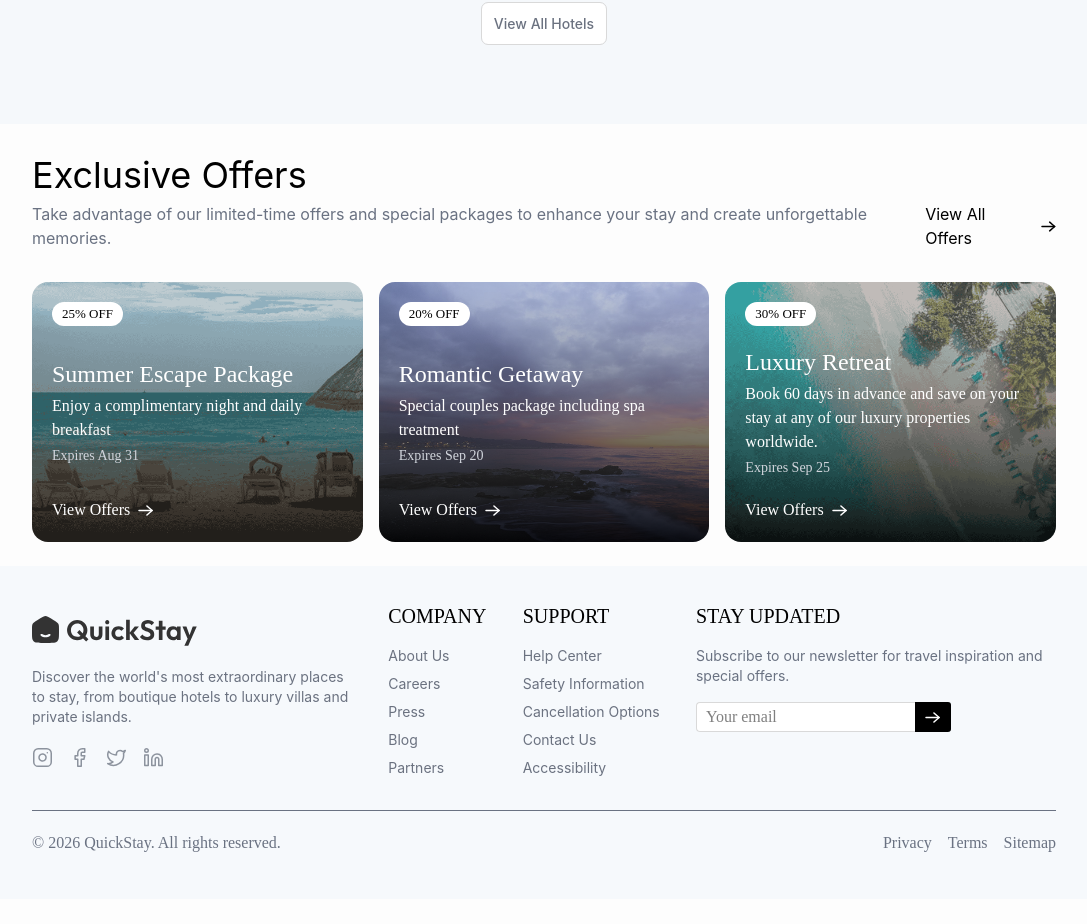
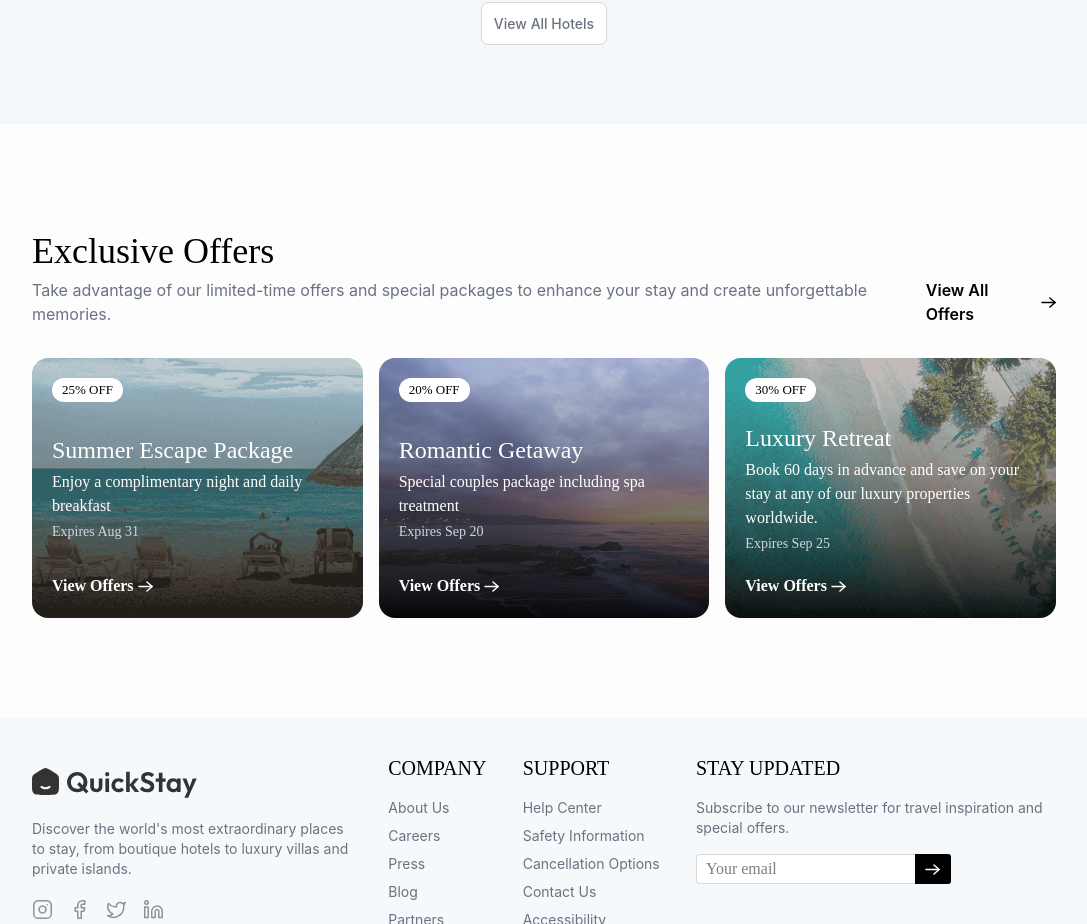
Before and after one commit to YosseufDEV/Quickstay, a React (Vite) app: page / in a window 1280 px wide. Shown: the part 1556-2480 px from the top of the page, without its empty margins (96-1183 px from the left). Before the commit the page ends 2455 px from the top, so only its background shows below. Built offline with nearby package versions, Linux system fonts and the light colour scheme.

Commit message:
Decreased Animated Arrow coupling

```diff
--- a/src/Components/AnimatedArrow/AnimatedArrow.tsx
+++ b/src/Components/AnimatedArrow/AnimatedArrow.tsx
@@ -1,17 +1,16 @@
 import ArrowIcon from "@/assets/arrowIcon.svg?react"
 import { useGSAP } from "@gsap/react";
-import { useRef, useState } from "react";
+import { useEffect, useRef, useState } from "react";
 import gsap from "gsap";
 
 interface AnimatedArrowProps {
-    text: string,
     size?: number,
     color?: string,
+    hovered: boolean,
 }
 
-const AnimatedArrow = ({ text="", size=25, color="#fff" }: AnimatedArrowProps) => {
+const AnimatedArrow = ({ hovered=false, size=25, color="#fff" }: AnimatedArrowProps) => {
     const currentRef = useRef(null);
-    const [hovered, setHovered] = useState(false);
 
     useGSAP(() =>{
         gsap.to(".arrow path", { stroke: color, width: `${size}px`, height: `${size}px`, duration: 0 })
@@ -21,8 +20,7 @@ const AnimatedArrow = ({ text="", size=25, color="#fff" }: AnimatedArrowProps) =
     }, { scope: currentRef, dependencies: [hovered] })
 
     return (
-        <div onMouseEnter={() => setHovered(true)} onMouseLeave={() => setHovered(false)} ref={currentRef} className="flex items-center gap-2 cursor-pointer h-fit">
-            { text }
+        <div ref={currentRef} className="flex items-center gap-2 cursor-pointer h-fit">
             <ArrowIcon  className="arrow stroke-white relative"/>
         </div>
     )
--- a/src/Components/Footer/Footer.tsx
+++ b/src/Components/Footer/Footer.tsx
@@ -22,6 +22,7 @@ const Footer = () => {
                         <LinkedInIcon />
                     </div>
                 </div>
+
                 <div className="flex flex-col gap-4">
                     <h3 className="text-xl font-[Playfair] text-black">COMPANY</h3>
                     <ul className="flex flex-col gap-2 text-sm font-[Inter] text-[#6B7280]">
@@ -32,6 +33,7 @@ const Footer = () => {
                         <li>Partners</li>
                     </ul>
                 </div>
+
                 <div className="flex flex-col gap-4">
                     <h3 className="text-xl font-[Playfair] text-black">SUPPORT</h3>
                     <ul className="flex flex-col gap-2 text-sm font-[Inter] text-[#6B7280]">
@@ -42,6 +44,7 @@ const Footer = () => {
                         <li>Accessibility</li>
                     </ul>
                 </div>
+
                 <div className="flex flex-col gap-4">
                     <h1 className="font-[Playfair] text-xl text-black">STAY UPDATED</h1>
                     <p className="max-w-90 text-sm text-gray-500">Subscribe to our newsletter for travel inspiration and special offers.</p>
@@ -52,8 +55,11 @@ const Footer = () => {
                         </button>
                     </form>
                 </div>
+
             </div>
+
             <hr className="border-gray-500"/>
+
             <div className="py-5 flex justify-between w-full font-[Outfit] text-gray-500">
                 <p>© 2026 QuickStay. All rights reserved.</p>
                 <ul className="flex gap-4">
--- a/src/Views/HomeView/Components/ExclusiveOffers/ExclusiveOffers.tsx
+++ b/src/Views/HomeView/Components/ExclusiveOffers/ExclusiveOffers.tsx
@@ -3,6 +3,8 @@ import OfferImage1 from "@/assets/exclusiveOfferCardImg1.png"
 import OfferImage2 from "@/assets/exclusiveOfferCardImg2.png"
 import OfferImage3 from "@/assets/exclusiveOfferCardImg3.png"
 import AnimatedArrow from "@/Components/AnimatedArrow/AnimatedArrow"
+import { useHover } from "@/hooks/customHooks"
+import { useRef } from "react"
 
 const ExclusiveOffers = () => {
     const offers = [
@@ -39,13 +41,19 @@ const ExclusiveOffers = () => {
             imgSrc={offer.src}
         />)
 
+    const arrowParentRef = useRef(null);
+    const hovered = useHover(arrowParentRef);
+
     return (
-        <div className="content-container w-full min-h-[50vh] flex flex-col gap-8">
+        <div className="content-container w-full min-h-[50vh] flex flex-col gap-8 py-25!">
             <div>
-                <p className="text-[36px]">Exclusive Offers</p>
+                <p className="text-[36px] font-[Playright]">Exclusive Offers</p>
                 <div className="flex justify-between">
                     <p className="text-gray-500">Take advantage of our limited-time offers and special packages to enhance your stay and create unforgettable memories.</p>
-                    <AnimatedArrow text={"View All Offers"} color={"black"}/>
+                    <div className="font-semibold flex items-center gap-1 cursor-pointer" ref={arrowParentRef}>
+                        <p>View All Offers</p>
+                        <AnimatedArrow color={"black"} hovered={hovered}/>
+                    </div>
                 </div>
             </div>
             <div className="flex w-full justify-between gap-4">
--- a/src/Views/HomeView/Components/OfferCard/OfferCard.tsx
+++ b/src/Views/HomeView/Components/OfferCard/OfferCard.tsx
@@ -1,4 +1,6 @@
 import AnimatedArrow from "@/Components/AnimatedArrow/AnimatedArrow";
+import { useHover } from "@/hooks/customHooks";
+import { useRef } from "react";
 
 interface OfferProps {
     title: string,
@@ -9,6 +11,9 @@ interface OfferProps {
 }
 
 const OfferCard = (props: OfferProps) => {
+    const arrowParentRef = useRef(null);
+    const hovered = useHover(arrowParentRef);
+
     return (
         <div className="font-[Outfit] text-white p-5 relative h-65 w-full bg-cover rounded-2xl flex flex-col justify-between" style={{backgroundImage: `url(${props.imgSrc})`}}>
             <div className="bg-white rounded-3xl w-fit text-black text-[13px] py-0.5 px-2.5">
@@ -19,8 +24,9 @@ const OfferCard = (props: OfferProps) => {
                 <p>{props.description}</p>
                 <p className="text-gray-300 text-sm">Expires {props.expiry}</p>
             </div>
-            <div className="flex items-center gap-2">
-                <AnimatedArrow text="View Offers" />
+            <div ref={arrowParentRef} className="flex items-center gap-1 font-semibold cursor-pointer">
+                <p>View Offers</p>
+                <AnimatedArrow hovered={hovered} />
             </div>
         </div>
     )
--- /dev/null
+++ b/src/hooks/customHooks.tsx
@@ -0,0 +1,16 @@
+import { useEffect, useState } from "react";
+
+export function useHover(ref: React.RefObject<any>) {
+    const [hovered, setHovered] = useState(false);
+
+    useEffect(() => {
+        if(ref) {
+            const element = ref.current;
+            element.addEventListener("mouseenter", () => setHovered(true));
+            element.addEventListener("mouseleave", () => setHovered(false));
+        }
+    }, [ref])
+
+    return hovered;
+
+}
```
